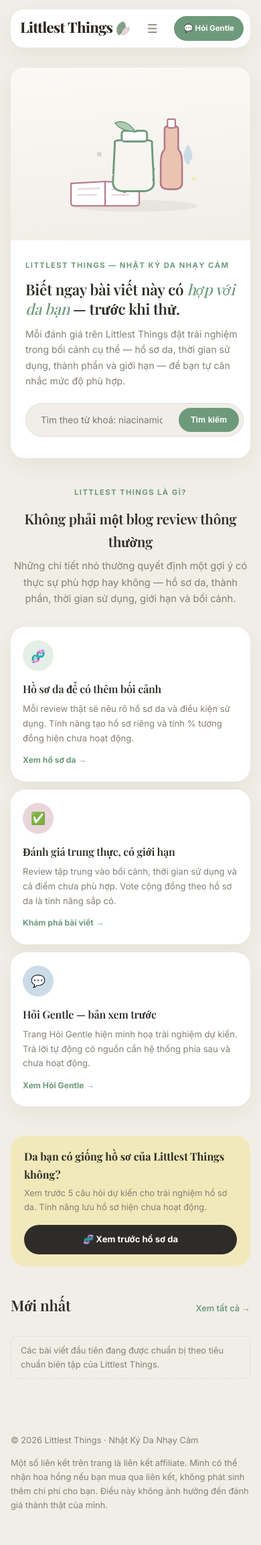
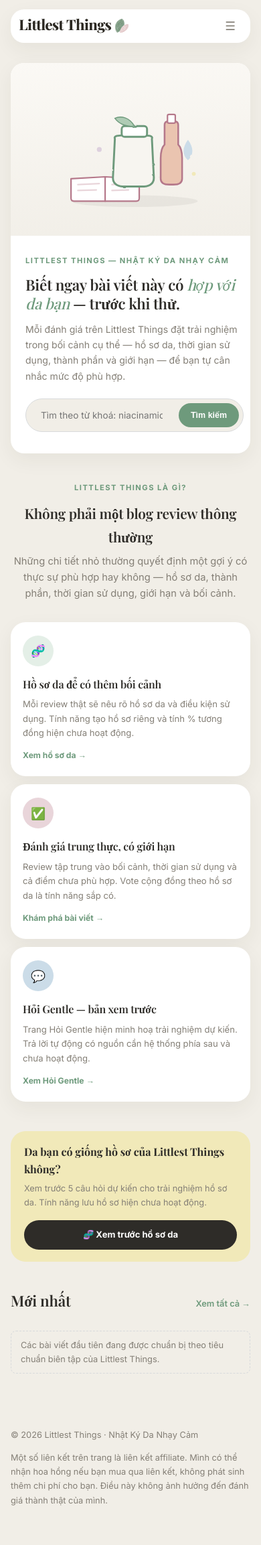
Before and after one commit to gentle-journal/gentle-journal, a Jekyll site: the page built from index.html, in a window 390 px wide. Shown: the whole page at 67% size. Built offline with Jekyll 4.4.1, drawn with Linux system fonts in a browser that asks for light colours; some web fonts are replaced.

Commit message:
Refine mobile navigation layout

```diff
--- a/_includes/header.html
+++ b/_includes/header.html
@@ -13,6 +13,7 @@
         <a href="{{ '/ho-so-da/' | relative_url }}" {% if page.url contains 'ho-so-da' %}class="active"{% endif %}>Hồ Sơ Da</a>
         <a href="{{ '/nhat-ky/' | relative_url }}" {% if page.url contains 'nhat-ky' %}class="active"{% endif %}>Nhật Ký</a>
       </div>
+      <a class="nav-cta" href="{{ '/hoi-gentle/' | relative_url }}">💬 Hỏi Gentle</a>
       <details class="mobile-menu">
         <summary>☰</summary>
         <div class="menu-list">
@@ -23,7 +24,6 @@
           <a href="{{ '/hoi-gentle/' | relative_url }}">Hỏi Gentle</a>
         </div>
       </details>
-      <a class="nav-cta" href="{{ '/hoi-gentle/' | relative_url }}">💬 Hỏi Gentle</a>
     </div>
   </div>
 </nav>
--- a/assets/css/style.scss
+++ b/assets/css/style.scss
@@ -175,5 +175,13 @@ footer.site p{max-width:640px;}
   .filter-card{padding:16px 16px;}
 }
 @media(max-width:420px){
+  .nav-inner{
+    padding:10px 12px;
+  }
+
+  .nav-cta{
+    display:none;
+  }
+
   .hero h1{font-size:1.4rem;}
 }
```
